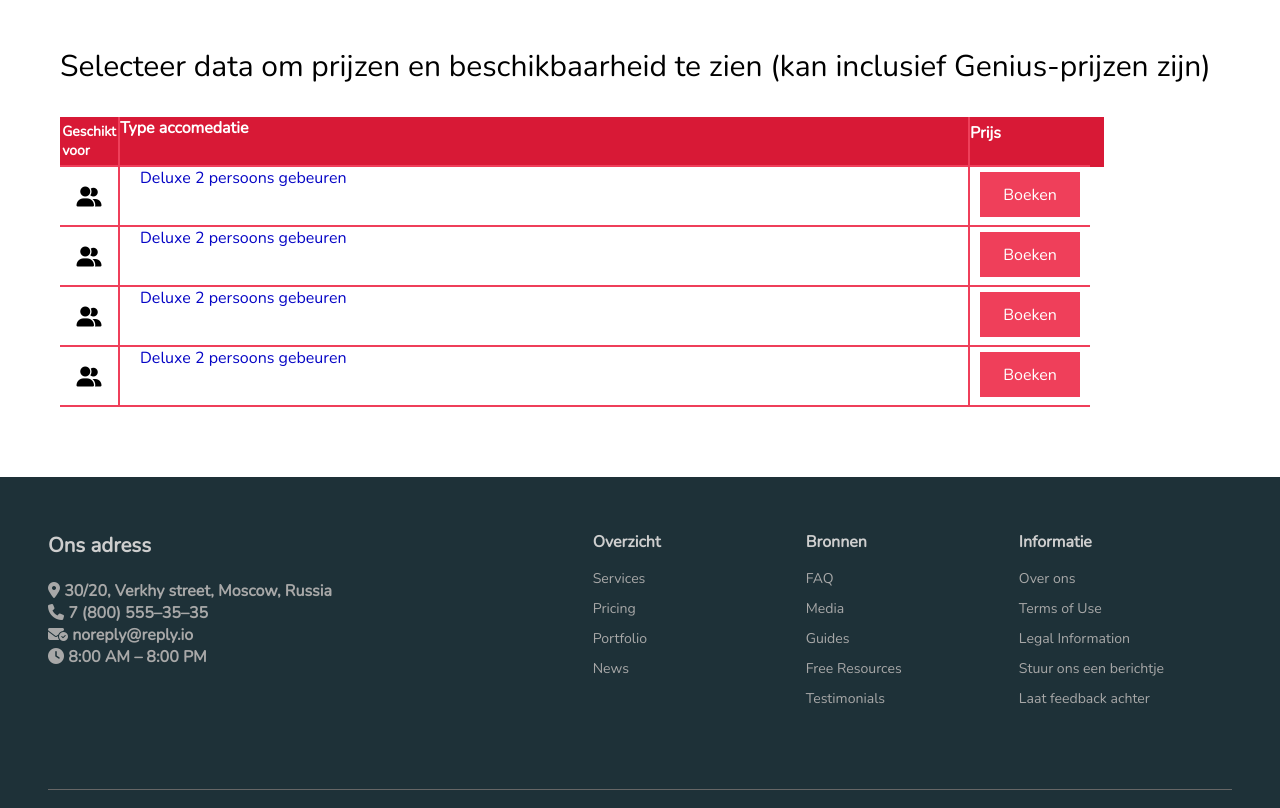
After one commit to StijnterHaar/CRUD-ft.-Yorick, a PHP site: page /reisinformatie.html in a window 1280 px wide. The commit adds this page. Shown: the part 549-1357 px from the top of the page. Run offline with PHP 8.4, Linux system fonts and the light colour scheme; style sheets or scripts are compiled from the project's sources; some libraries are stand-ins or nearby versions.

Commit message:
Reisinformatie
Reisinformatie pagina toegevoegd en wat UI tweaks

```diff
--- a/autoverhuur.html
+++ b/autoverhuur.html
@@ -19,14 +19,14 @@
     <header class="main-header">
         <nav class="header-top">
             <div class="header-left">
-                <a href="index.html">
+                <a href="index.php">
                     <img class="header-image" src="images/logo.png">
                 </a>
             </div>
             <div class="header-right">
                 <div class="header-group-item"><a href="verblijven.html">Bestemmingen</a></div>
                 <div class="header-group-item"><a href="klantenservice.html">Klantenservice</a></div>
-                <div class="header-group-item"><a href="index.html">Home</a></div>
+                <div class="header-group-item"><a href="index.php">Home</a></div>
 
                 <div class="header-group-item login marginleft"><a onclick="openForm()">Login</a></div>
                 <div class="header-group-item login"><a onclick="openForm()">Register</a></div>
--- a/css/styles.css
+++ b/css/styles.css
@@ -91,8 +91,6 @@ header {
   text-decoration: underline;
   font-weight: bold;
 }
-
-
 
 .header-bottom-item {
   margin-top: 0px;
@@ -807,6 +805,113 @@ a {
   margin-bottom: 50px;
 }
 
+.reisinformatieimage img {
+  background-size: cover;
+  background-position: center;
+  background-repeat: no-repeat;
+  width: 100%;
+  height: 350px;
+  border-radius: 6px;
+}
+
+.rate {
+  float: left;
+  height: 46px;
+  padding: 0 10px;
+}
+.rate:not(:checked) > input {
+  position: absolute;
+  top: -9999px;
+}
+.rate:not(:checked) > label {
+  float: right;
+  width: 1em;
+  overflow: hidden;
+  white-space: nowrap;
+  cursor: pointer;
+  font-size: 30px;
+  color: #ccc;
+}
+.rate:not(:checked) > label:before {
+  content: "★ ";
+}
+.rate > input:checked ~ label {
+  color: #ffc700;
+}
+.rate:not(:checked) > label:hover,
+.rate:not(:checked) > label:hover ~ label {
+  color: #deb217;
+}
+.rate > input:checked + label:hover,
+.rate > input:checked + label:hover ~ label,
+.rate > input:checked ~ label:hover,
+.rate > input:checked ~ label:hover ~ label,
+.rate > label:hover ~ input:checked ~ label {
+  color: #c59b08;
+}
+
+.calender{
+  margin-top: 30px;
+  width: 90%;
+  height: 300px;
+}
+
+.top-calender{
+  width: 100%;
+  height: 50px;
+  background-color: #d81936;
+}
+
+.bottom-calender{
+  width: 100%;
+  height: auto;
+}
+
+.calender-information{
+  display: flex;
+  height: 60px;
+}
+
+.personen{
+  display: flex;
+  align-items: center;
+  justify-content: center;
+  padding: 5px;
+  width: 60px;
+  border-right: 2px solid #ef3f5a;
+  border-bottom: 2px solid #ef3f5a;
+}
+
+.calender-information .tekstinhoud{
+  width: 850px;
+  border-right: 2px solid #ef3f5a;
+  border-bottom: 2px solid #ef3f5a;
+}
+
+.calender-information .tekstinhoud a:hover{
+  color: #9e7e09 !important;
+  cursor: pointer;
+}
+
+
+.calender-information .prijzen{
+  width: 120px;
+  border-bottom: 2px solid #ef3f5a;
+  display: flex;
+  margin-top: 5px;
+  justify-content: center;
+}
+
+.boeken{
+  width: 100px;
+  height: 45px;
+  background-color: #ef3f5a;
+  display: flex;
+  align-items: center;
+  justify-content: center;
+}
+
+
 @keyframes load {
   0% {
     width: 0;
--- a/klantenservice.html
+++ b/klantenservice.html
@@ -19,12 +19,12 @@
     <header class="main-header">
         <nav class="header-top">
             <div class="header-left">
-                <img class="header-image" href="index.html" src="images/logo.png">
+                <img class="header-image" href="index.php" src="images/logo.png">
             </div>
             <div class="header-right">
                 <div class="header-group-item"><a href="verblijven.html">Bestemmingen</a></div>
                 <div class="header-group-item"><a href="klantenservice.html"><b>Klantenservice</b></a></div>
-                <div class="header-group-item"><a href="index.html">Home</a></div>
+                <div class="header-group-item"><a href="index.php">Home</a></div>
 
                 <div class="header-group-item login marginleft"><a onclick="openForm()">Login</a></div>
                 <div class="header-group-item login"><a onclick="openForm()">Register</a></div>
@@ -33,7 +33,7 @@
         </nav>
         <nav class="header-bottom">
             <ul class="header-bottom-box">
-                <li class="header-bottom-item "><i class="fa-solid fa-bed"></i><a href="index.html">Hotels</a></li>
+                <li class="header-bottom-item "><i class="fa-solid fa-bed"></i><a href="index.php">Hotels</a></li>
                 <li class="header-bottom-item "><i class="fa-solid fa-plane-departure"></i><a href="#">Vluchten</a></i>
                 <li class="header-bottom-item"><i class="fa-solid fa-car"></i><a href="autoverhuur.html">Autoverhuur</a>
                 </li>
--- /dev/null
+++ b/reisinformatie.html
@@ -0,0 +1,245 @@
+<!DOCTYPE html>
+<html lang="nl">
+
+<head>
+    <meta charset="UTF-8">
+    <meta http-equiv="X-UA-Compatible" content="IE=edge">
+    <meta name="viewport" content="width=device-width, initial-scale=1.0">
+    <link rel="stylesheet" href="css/styles.css" />
+    <link rel="preconnect" href="https://fonts.googleapis.com">
+    <script src="https://kit.fontawesome.com/cfd87a559f.js" crossorigin="anonymous"></script>
+    <link rel="preconnect" href="https://fonts.gstatic.com" crossorigin>
+    <link href="https://fonts.googleapis.com/css2?family=Nunito:wght@300&display=swap" rel="stylesheet">
+    <link rel="stylesheet" href="sccs/test.scss">
+    <title>Revera.com</title>
+    <link rel="icon" type="image/x-icon" href="images/favicon.png">
+</head>
+
+<body>
+    <header class="main-header">
+        <nav class="header-top">
+            <div class="header-left">
+                <img class="header-image" href="index.php" src="images/logo.png">
+            </div>
+            <div class="header-right">
+                <div class="header-group-item"><a href="verblijven.html">Bestemmingen</a></div>
+                <div class="header-group-item"><a href="klantenservice.html"><b>Klantenservice</b></a></div>
+                <div class="header-group-item"><a href="index.php">Home</a></div>
+
+                <div class="header-group-item login marginleft"><a onclick="openForm()">Login</a></div>
+                <div class="header-group-item login"><a onclick="openForm()">Register</a></div>
+
+            </div>
+        </nav>
+        <nav class="header-bottom">
+            <ul class="header-bottom-box">
+                <li class="header-bottom-item "><i class="fa-solid fa-bed"></i><a href="index.php">Hotels</a></li>
+                <li class="header-bottom-item "><i class="fa-solid fa-plane-departure"></i><a href="#">Vluchten</a></i>
+                <li class="header-bottom-item"><i class="fa-solid fa-car"></i><a href="autoverhuur.html">Autoverhuur</a>
+                </li>
+            </ul>
+        </nav>
+    </header>
+
+    <div class="form-popup" id="myForm">
+        <form action="validate.php" method="post">
+            <div class="login-box">
+                <h1>Login</h1>
+                <div class="progress">
+                    <div class="progress-value"></div>
+                </div>
+
+                <div class="textbox">
+                    <i class="fa fa-user" aria-hidden="true"></i>
+                    <input type="text" placeholder="Username" name="adminname" value="">
+                </div>
+
+                <div class="textbox">
+                    <i class="fa fa-lock" aria-hidden="true"></i>
+                    <input type="password" placeholder="Password" name="password" value="">
+                </div>
+
+                <input class="button" type="submit" name="login" value="Sign In">
+                <button type="button" class="btn cancel" onclick="closeForm()">Close</button>
+            </div>
+        </form>
+    </div>
+    <div class="top-box" style="margin-bottom: 60px;">
+        <div class="box-container" style="height: 400px; display: flex;">
+            <div class="box1" style="width: 50%;">
+                <div class="reisinformatieimage"><img src="cardimages/amsterdam.jpg"></div>
+            </div>
+            <div class="box2" style="width: 50%; margin-left: 20px;">
+                <div class="insidebox1">
+                    <span class="card__by">by <a href="#" class="card__author" title="author">D-reizen
+                        </a></span>
+                    <h1 style="margin-bottom: 30px;">REISNAAM</h1>
+                    <a>Hier komt nuttige informatie te staan voor de opvulling van de reis
+                        informatie door middel van php gebeuren</a>
+                </div>
+                <div class="insidebox2" style="display: flex; height: 40px; margin-bottom: 100px;">
+                    <div class="rate">
+                        <input type="radio" id="star5" name="rate" value="5" />
+                        <label for="star5" title="text">5 stars</label>
+                        <input type="radio" id="star4" name="rate" value="4" />
+                        <label for="star4" title="text">4 stars</label>
+                        <input type="radio" id="star3" name="rate" value="3" />
+                        <label for="star3" title="text">3 stars</label>
+                        <input type="radio" id="star2" name="rate" value="2" />
+                        <label for="star2" title="text">2 stars</label>
+                        <input type="radio" id="star1" name="rate" value="1" />
+                        <label for="star1" title="text">1 star</label>
+                    </div>
+                </div>
+                <div class="insidebox2" style="display: flex; height: 40px; margin-bottom: 100px;">
+                    <div class="boeken" style="width: 200px;"><a style="color: white;">Boek nu</a></div>
+                </div>
+            </div>
+        </div>
+        <div class="box-container" style="border-top-style: hidden;">
+            <a style="margin-top: 10px; font-size: 30px;">Selecteer data om prijzen en beschikbaarheid te zien (kan
+                inclusief Genius-prijzen zijn)</a>
+            <div class="calender">
+                <div class="top-calender">
+                    <div class="calender-information" style="height: 50px;">
+                        <div class="personen"><a style="font-weight: bold; color: white; font-size: 14px;">Geschikt
+                                voor</a></div>
+                        <div class="tekstinhoud" style="color: white; font-weight: bold;">Type accomedatie</div>
+                        <div class="prijzen" style="display: block;"><a style="color: white; font-weight: bold; ">Prijs</a></div>
+                    </div>
+                </div>
+                <div class="bottom-calender">
+                    <div class="calender-information">
+                        <div class="personen"><i class="fa-solid fa-user-group fa-lg"></i></div>
+                        <div class="tekstinhoud"><a
+                                style="color: rgb(5, 5, 197); font-weight: 500; margin-left: 20px;">Deluxe 2 persoons
+                                gebeuren</a></div>
+                        <div class="prijzen">
+                            <div class="boeken"><a style="color: white;">Boeken</a></div>
+                        </div>
+                    </div>
+                    <div class="calender-information">
+                        <div class="personen"><i class="fa-solid fa-user-group fa-lg"></i></div>
+                        <div class="tekstinhoud"><a
+                                style="color: rgb(5, 5, 197); font-weight: 500; margin-left: 20px;">Deluxe 2 persoons
+                                gebeuren</a></div>
+                        <div class="prijzen">
+                            <div class="boeken"><a style="color: white;">Boeken</a></div>
+                        </div>
+                    </div>
+                    <div class="calender-information">
+                        <div class="personen"><i class="fa-solid fa-user-group fa-lg"></i></div>
+                        <div class="tekstinhoud"><a
+                                style="color: rgb(5, 5, 197); font-weight: 500; margin-left: 20px;">Deluxe 2 persoons
+                                gebeuren</a></div>
+                        <div class="prijzen">
+                            <div class="boeken"><a style="color: white;">Boeken</a></div>
+                        </div>
+                    </div>
+                    <div class="calender-information">
+                        <div class="personen"><i class="fa-solid fa-user-group fa-lg"></i></div>
+                        <div class="tekstinhoud"><a
+                                style="color: rgb(5, 5, 197); font-weight: 500; margin-left: 20px;">Deluxe 2 persoons
+                                gebeuren</a></div>
+                        <div class="prijzen">
+                            <div class="boeken"><a style="color: white;">Boeken</a></div>
+                        </div>
+                    </div>
+                </div>
+            </div>
+        </div>
+    </div>
+    </div>
+    <div class="footer">
+        <footer id="site-footer">
+            <section class="horizontal-footer-section" id="footer-middle-section">
+                <div id="footer-about" class="footer-columns footer-columns-large">
+                    <h1>Ons adress</h1>
+                    <address>
+                        <p><i class="fa-solid fa-location-dot"></i> 30/20, Verkhy street, Moscow, Russia</p>
+                        <p><i class="fa-solid fa-phone"></i> 7 (800) 555–35–35</p>
+                        <p><i class="fa-solid fa-envelope-circle-check"></i> noreply@reply.io</p>
+                        <p><i class="fa-solid fa-clock"></i> 8:00 AM – 8:00 PM</p>
+                    </address>
+                </div>
+                <div class="footer-columns">
+                    <h1>Overzicht</h1>
+                    <ul class="footer-column-menu" role="menu">
+                        <li class="footer-column-menu-item" role="menuitem">
+                            <a href="#" class="footer-column-menu-item-link">Services </a>
+                        </li>
+                        <li class="footer-column-menu-item" role="menuitem">
+                            <a href="#" class="footer-column-menu-item-link">Pricing</a>
+                        </li>
+                        <li class="footer-column-menu-item" role="menuitem">
+                            <a href="#" class="footer-column-menu-item-link">Portfolio</a>
+                        </li>
+                        <li class="footer-column-menu-item" role="menuitem">
+                            <a href="#" class="footer-column-menu-item-link">News</a>
+                        </li>
+                    </ul>
+                </div>
+                <div class="footer-columns">
+                    <h1>Bronnen</h1>
+                    <ul class="footer-column-menu" role="menu">
+                        <li class="footer-column-menu-item" role="menuitem">
+                            <a href="#" class="footer-column-menu-item-link">FAQ</a>
+                        </li>
+                        <li class="footer-column-menu-item" role="menuitem">
+                            <a href="#" class="footer-column-menu-item-link">Media</a>
+                        </li>
+                        <li class="footer-column-menu-item" role="menuitem">
+                            <a href="#" class="footer-column-menu-item-link">Guides</a>
+                        </li>
+                        <li class="footer-column-menu-item" role="menuitem">
+                            <a href="#" class="footer-column-menu-item-link">Free Resources</a>
+                        </li>
+                        <li class="footer-column-menu-item" role="menuitem">
+                            <a href="#" class="footer-column-menu-item-link">Testimonials</a>
+                        </li>
+                    </ul>
+                </div>
+                <div class="footer-columns">
+                    <h1>Informatie</h1>
+                    <ul class="footer-column-menu" role="menu">
+                        <li class="footer-column-menu-item" role="menuitem">
+                            <a href="#" class="footer-column-menu-item-link">Over ons</a>
+                        </li>
+                        <li class="footer-column-menu-item" role="menuitem">
+                            <a href="#" class="footer-column-menu-item-link">Terms of Use</a>
+                        </li>
+                        <li class="footer-column-menu-item">
+                            <a href="#" class="footer-column-menu-item-link" role="menuitem">Legal Information</a>
+                        </li>
+                        <li class="footer-column-menu-item" role="menuitem">
+                            <a href="klantenservice.html" class="footer-column-menu-item-link">Stuur ons een
+                                berichtje</a>
+                        </li>
+                        <li class="footer-column-menu-item" role="menuitem">
+                            <a href="#" class="footer-column-menu-item-link">Laat feedback achter</a>
+                        </li>
+                    </ul>
+                </div>
+            </section>
+
+            <section class="horizontal-footer-section" id="footer-bottom-section">
+                <div id="footer-copyright-info">
+                    &copy; ROC Nijmegen Inc. 2022. All rights reserved.
+                </div>
+                <div id="footer-social-buttons">
+                    <img src="https://img.icons8.com/ios-filled/25/999999/facebook--v1.png" />
+                    <img src="https://img.icons8.com/ios-filled/25/999999/telegram-app.png" />
+                    <img src="https://img.icons8.com/ios-filled/25/999999/pinterest--v1.png" />
+                    <img src="https://img.icons8.com/ios-filled/25/999999/instagram--v1.png" />
+                </div>
+            </section>
+
+        </footer>
+
+    </div>
+
+</body>
+
+</html>
+
+<script src="javascript/code.js"></script>
--- a/verblijven.html
+++ b/verblijven.html
@@ -19,14 +19,14 @@
     <header class="main-header">
         <nav class="header-top">
             <div class="header-left">
-                <a href="index.html">
+                <a href="index.php">
                     <img class="header-image" src="images/logo.png">
                 </a>
             </div>
             <div class="header-right">
                 <div class="header-group-item"><a href="verblijven.html"><b>Bestemmingen</b></a></div>
                 <div class="header-group-item"><a href="klantenservice.html">Klantenservice</a></div>
-                <div class="header-group-item"><a href="index.html">Home</a></div>
+                <div class="header-group-item"><a href="index.php">Home</a></div>
                 <div class="header-group-item login marginleft"><a onclick="openForm()">Login</a></div>
                 <div class="header-group-item login"><a onclick="openForm()">Register</a></div>
             </div>
```
Also changed, not shown: index.php (+7 -20 lines), php/validate.php (deleted, +0 -74 lines), vluchten.html (+20 -11 lines).
